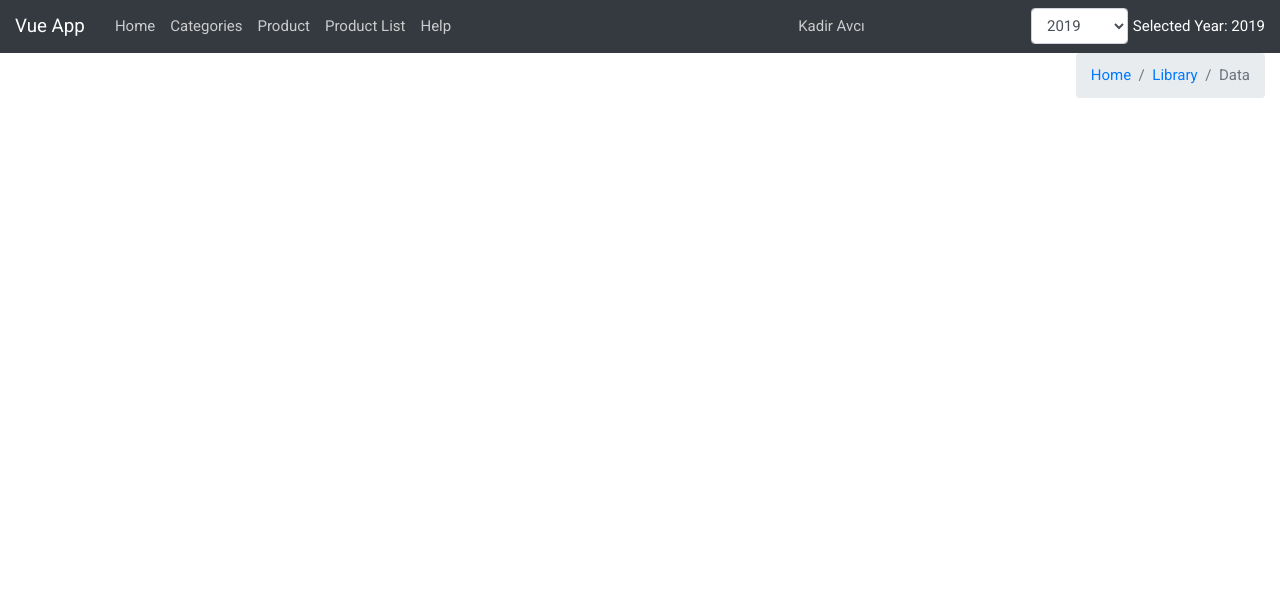
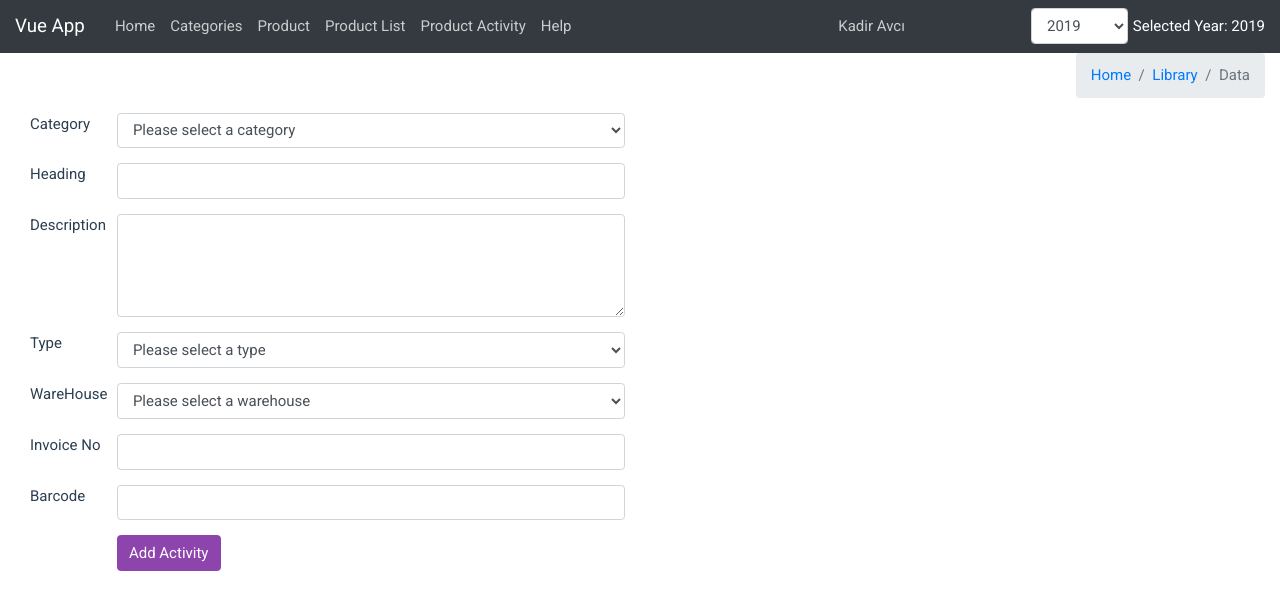
Before and after one commit to kad1r/VueCoreWebAPi, a Vue app in the folder vue-ui/: page /productactivity in a window 1280 px wide. Shown: the top 610 px of the page. Built offline with nearby package versions, Linux system fonts and the light colour scheme.

Commit message:
Added master/detail page example

```diff
--- a/vue-ui/src/assets/data/userinfo.json
+++ b/vue-ui/src/assets/data/userinfo.json
@@ -261,7 +261,12 @@
       ]
     },
     {
-      "id": 5,
+      "id": 6,
+      "title": "Product Activity",
+      "url": "/productactivity?menu_id=6"
+    },
+    {
+      "id": 7,
       "title": "Help",
       "url": "/help?menu_id=5"
     }
--- a/vue-ui/src/router/index.js
+++ b/vue-ui/src/router/index.js
@@ -19,6 +19,11 @@ const routes = [
     path: "/productlist",
     name: "productlist",
     component: () => import("../views/ProductList.vue"),
+  },
+  {
+    path: "/productactivity",
+    name: "productactivity",
+    component: () => import("../views/ProductActivity.vue"),
   },
   {
     path: "/about",
--- /dev/null
+++ b/vue-ui/src/views/ProductActivity.vue
@@ -0,0 +1,197 @@
+<template>
+  <div>
+    <div class="row">
+      <div class="col">
+        <div class="col-12">
+          <div class="form-group row">
+            <label for="category" class="label col-sm-2">Category</label>
+            <select name="category" id="category" v-model="product.category" class="form-control col-sm-10">
+              <option value="0">Please select a category</option>
+              <option value="1">Electronics</option>
+              <option value="2">Toys</option>
+              <option value="3">Clothes</option>
+            </select>
+          </div>
+          <div class="form-group row">
+            <label for="heading" class="label col-sm-2">Heading</label>
+            <input type="text" class="form-control col-sm-10" id="heading" v-model="product.heading">
+          </div>
+          <div class="form-group row">
+            <label for="description" class="label col-sm-2">Description</label>
+            <textarea class="form-control col-sm-10" id="description" v-model="product.description" rows="4"></textarea>
+          </div>
+        </div>
+        <div class="w-100"></div>
+        <div class="col-12">
+          <div class="form-group row">
+            <label for="type" class="label col-sm-2">Type</label>
+            <select name="type" id="type" v-model="activity.type" class="form-control col-sm-10">
+              <option value="0">Please select a type</option>
+              <option value="1">Type 1</option>
+              <option value="2">Type 2</option>
+              <option value="3">Type 3</option>
+            </select>
+          </div>
+          <div class="form-group row">
+            <label for="warehouse" class="label col-sm-2">WareHouse</label>
+            <select name="warehouse" id="warehouse" v-model="activity.warehouse" class="form-control col-sm-10">
+              <option value="0">Please select a warehouse</option>
+              <option value="1">WareHouse 1</option>
+              <option value="2">WareHouse 2</option>
+              <option value="3">WareHouse 3</option>
+            </select>
+          </div>
+          <div class="form-group row">
+            <label for="invoiceno" class="label col-sm-2">Invoice No</label>
+            <input type="text" class="form-control col-sm-10" id="invoiceno" v-model="activity.invoiceno">
+          </div>
+          <div class="form-group row">
+            <label for="barcode" class="label col-sm-2">Barcode</label>
+            <input type="text" class="form-control col-sm-10" id="barcode" v-model="activity.barcode">
+          </div>
+          <div class="form-group row">
+            <div class="offset-sm-2">
+              <button @click="addActivity(activity)" class="btn btn-primary">Add Activity</button>
+            </div>
+          </div>
+        </div>
+      </div>
+      <div class="col">
+        <div class="table-responsive">
+          <table class="table" v-if="getActivities.length > 0">
+            <thead class="thead-dark">
+              <tr>
+                <td colspan="100%" style="text-align:left;">
+                  <span><i @click="editActivity" class="fa fa-edit"></i></span>
+                  <span><i @click="deleteActivity" class="fa fa-trash"></i></span>
+                </td>
+              </tr>
+              <tr>
+                <td></td>
+                <td>Type</td>
+                <td>WareHouse</td>
+                <td>Invoice</td>
+                <td>Barcode</td>
+                <td>Date</td>
+              </tr>
+            </thead>
+            <tbody>
+              <tr v-for="(activity, index) in getActivities" :key="index">
+                <td><input type="checkbox" name="chkbx" :value="activity.id" @change="addToSelectedList"></td>
+                <td>{{activity.type}}</td>
+                <td>{{activity.warehouse}}</td>
+                <td>{{activity.invoiceno}}</td>
+                <td>{{activity.barcode}}</td>
+                <td>{{activity.date}}</td>
+              </tr>
+            </tbody>
+          </table>
+        </div>
+      </div>
+    </div>
+  </div>
+</template>
+
+<script>
+// import { required, minLength } from "vuelidate/lib/validators";
+
+export default {
+  name: "productactivities",
+  data() {
+    return {
+      product: {
+        category: 0,
+        heading: "",
+        description: "",
+        activities: [],
+      },
+      activity: {
+        id: 0,
+        type: 0,
+        warehouse: 0,
+        invoiceno: "",
+        barcode: "",
+        date: new Date(),
+        isdeleted: false,
+      },
+      selectedRows: [],
+    };
+  },
+  // validations: {
+  //   product: {
+  //     category: { required },
+  //     heading: { required, minLength: minLength(4) },
+  //     description: { required },
+  //   },
+  // },
+  methods: {
+    addActivity: function(activity) {
+      let isExist = false;
+
+      this.product.activities.forEach(function(current) {
+        if (JSON.stringify(current) === JSON.stringify(activity)) {
+          isExist = true;
+          return;
+        }
+      });
+
+      if (!isExist) {
+        activity.id = this.getRowId();
+        this.product.activities.push(Object.assign({}, activity));
+      }
+    },
+    deleteActivity: function() {
+      let self = this;
+
+      if (self.selectedRows.length == 0) {
+        alert("Please select minimum one row to delete.");
+      } else {
+        for (let index = 0; index < self.product.activities.length; index++) {
+          if (
+            self.selectedRows.indexOf(self.product.activities[index].id) > -1
+          ) {
+            self.product.activities.splice(index, 1);
+          }
+          index--;
+        }
+      }
+    },
+    editActivity: function() {
+      let self = this;
+
+      if (self.selectedRows.length === 0 || self.selectedRows.length > 1) {
+        alert("Please select minimum one row to delete.");
+      } else {
+        self.activity = self.product.activities.find((current) => {
+          return current.id == self.selectedRows[0];
+        });
+      }
+    },
+    getRowId: function() {
+      return this.product.activities.length + 1;
+    },
+    addToSelectedList: function(event) {
+      let selected = parseInt(event.target.value),
+        checked = event.target.checked,
+        index = this.selectedRows.indexOf(selected);
+
+      if (index === -1 && checked) {
+        this.selectedRows.push(selected);
+      } else {
+        this.selectedRows.splice(index, 1);
+      }
+    },
+  },
+  computed: {
+    getActivities: function() {
+      return this.product.activities;
+    },
+  },
+};
+</script>
+
+<style scoped>
+.table thead td i {
+  margin-right: 10px;
+}
+</style>
```
